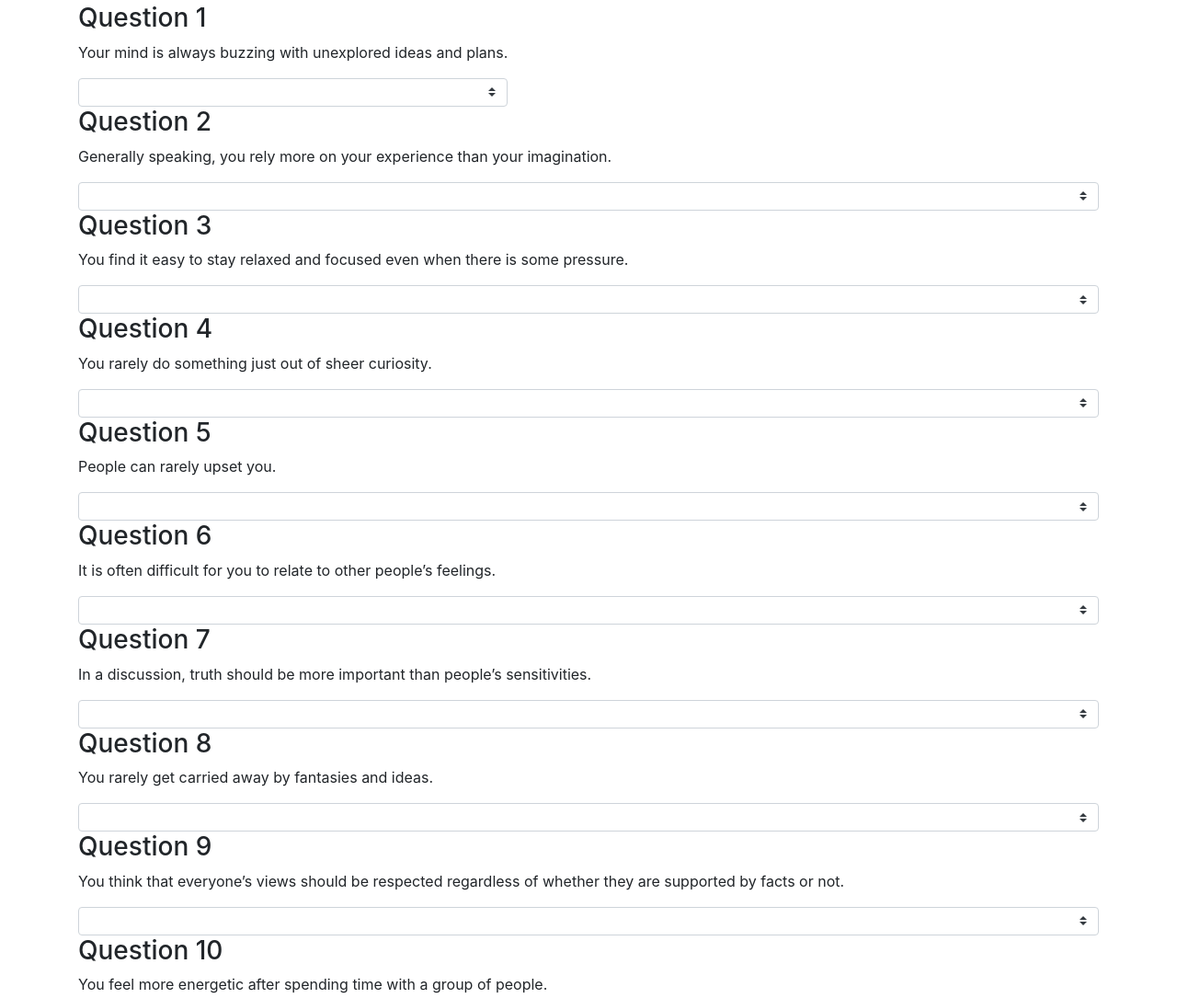
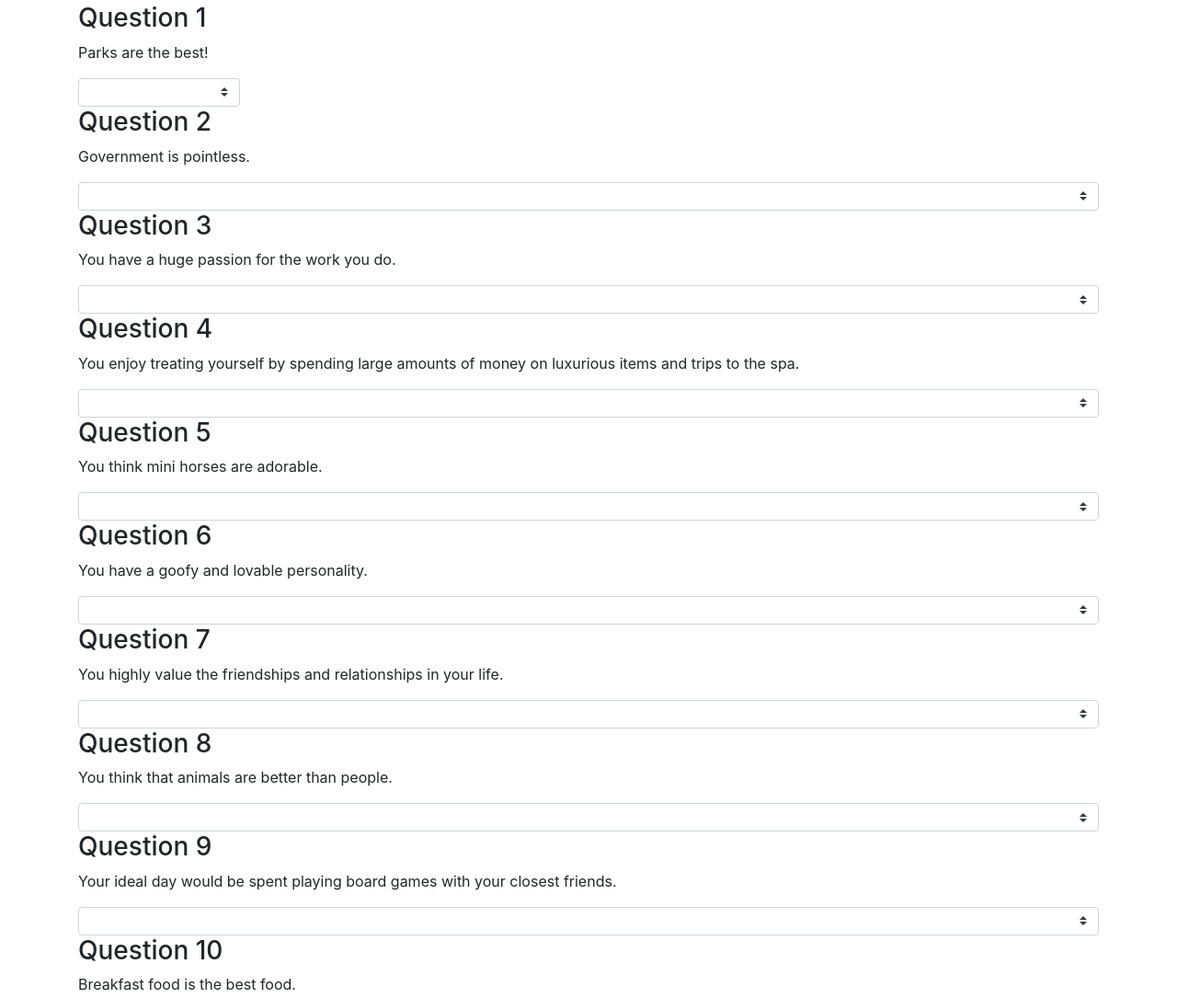
Before and after one commit to bhuber23/friendfinder, a website: page public/survey.html in a window 1280 px wide. Shown: the part 271-1356 px from the top of the page at 92% size. Drawn offline with nearby package versions, Linux system fonts and the light colour scheme.

Commit message:
Added to friends array and changed questions

```diff
--- a/public/survey.html
+++ b/public/survey.html
@@ -40,7 +40,7 @@
                 <h3>Question 1</h3>
             </div>
             <div class="col-md-12">
-                <p>Your mind is always buzzing with unexplored ideas and plans.</p>
+                <p>Parks are the best!</p>
                 <select class="custom-select custom-select-sm">
                     <option selected></option>
                     <option value="1">1 (Strongly Disagree)</option>
@@ -56,7 +56,7 @@
                 <h3>Question 2</h3>
             </div>
             <div class="col-md-12">
-                <p>Generally speaking, you rely more on your experience than your imagination.</p>
+                <p>Government is pointless.</p>
                 <select class="custom-select custom-select-sm">
                     <option selected></option>
                     <option value="1">1 (Strongly Disagree)</option>
@@ -72,7 +72,7 @@
                 <h3>Question 3</h3>
             </div>
             <div class="col-md-12">
-                <p>You find it easy to stay relaxed and focused even when there is some pressure.</p>
+                <p>You have a huge passion for the work you do.</p>
                 <select class="custom-select custom-select-sm">
                     <option selected></option>
                     <option value="1">1 (Strongly Disagree)</option>
@@ -88,7 +88,7 @@
                 <h3>Question 4</h3>
             </div>
             <div class="col-md-12">
-                <p>You rarely do something just out of sheer curiosity.</p>
+                <p>You enjoy treating yourself by spending large amounts of money on luxurious items and trips to the spa.</p>
                 <select class="custom-select custom-select-sm">
                     <option selected></option>
                     <option value="1">1 (Strongly Disagree)</option>
@@ -104,7 +104,7 @@
                 <h3>Question 5</h3>
             </div>
             <div class="col-md-12">
-                <p>People can rarely upset you.</p>
+                <p>You think mini horses are adorable.</p>
                 <select class="custom-select custom-select-sm">
                     <option selected></option>
                     <option value="1">1 (Strongly Disagree)</option>
@@ -120,7 +120,7 @@
                 <h3>Question 6</h3>
             </div>
             <div class="col-md-12">
-                <p>It is often difficult for you to relate to other people’s feelings.</p>
+                <p>You have a goofy and lovable personality.</p>
                 <select class="custom-select custom-select-sm">
                     <option selected></option>
                     <option value="1">1 (Strongly Disagree)</option>
@@ -136,7 +136,7 @@
                 <h3>Question 7</h3>
             </div>
             <div class="col-md-12">
-                <p>In a discussion, truth should be more important than people’s sensitivities.</p>
+                <p>You highly value the friendships and relationships in your life.</p>
                 <select class="custom-select custom-select-sm">
                     <option selected></option>
                     <option value="1">1 (Strongly Disagree)</option>
@@ -152,7 +152,7 @@
                 <h3>Question 8</h3>
             </div>
             <div class="col-md-12">
-                <p>You rarely get carried away by fantasies and ideas.</p>
+                <p>You think that animals are better than people.</p>
                 <select class="custom-select custom-select-sm">
                     <option selected></option>
                     <option value="1">1 (Strongly Disagree)</option>
@@ -168,7 +168,7 @@
                 <h3>Question 9</h3>
             </div>
             <div class="col-md-12">
-                <p>You think that everyone’s views should be respected regardless of whether they are supported by facts or not.</p>
+                <p>Your ideal day would be spent playing board games with your closest friends.</p>
                 <select class="custom-select custom-select-sm">
                     <option selected></option>
                     <option value="1">1 (Strongly Disagree)</option>
@@ -184,7 +184,7 @@
                 <h3>Question 10</h3>
             </div>
             <div class="col-md-12">
-                <p>You feel more energetic after spending time with a group of people.</p>
+                <p>Breakfast food is the best food.</p>
                 <select class="custom-select custom-select-sm">
                     <option selected></option>
                     <option value="1">1 (Strongly Disagree)</option>
```
Also changed, not shown: data/friends.js (+19 -4 lines), public/home.html (+1 -1 lines).
